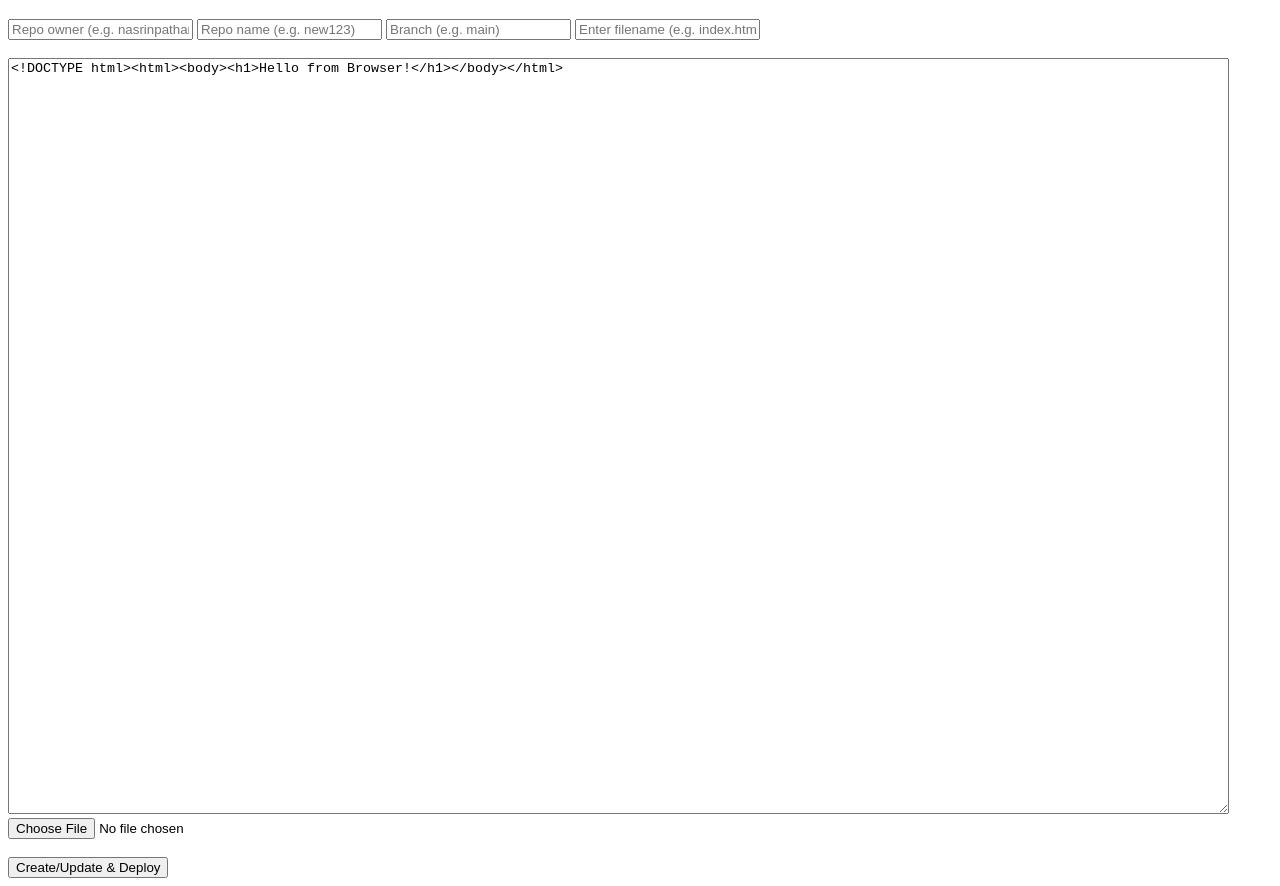
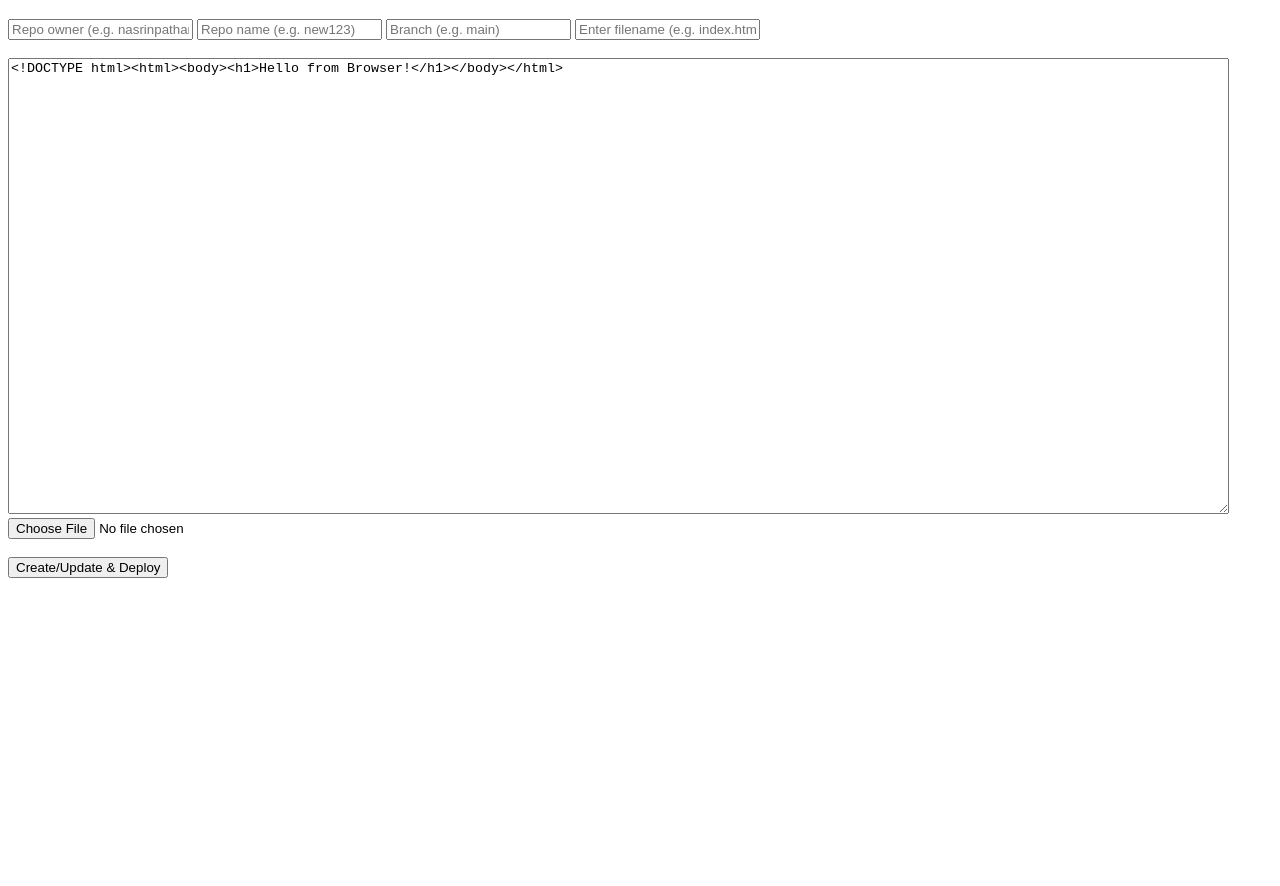
Before and after one commit to nasrinpathan/new_try1, a plain HTML site: page index.html in a window 1280 px wide. Shown: the part 61-947 px from the top of the page. After the commit the page ends 800 px from the top, so only its background shows below. Drawn offline with Linux system fonts and the light colour scheme.

Commit message:
Update index.html

```diff
--- a/index.html
+++ b/index.html
@@ -14,7 +14,7 @@
   <br><br>
 
   <!-- Editor -->
-  <textarea id="editor" rows="50" cols="150">
+  <textarea id="editor" rows="30" cols="150">
 <!DOCTYPE html><html><body><h1>Hello from Browser!</h1></body></html>
   </textarea>
   <br>
```
